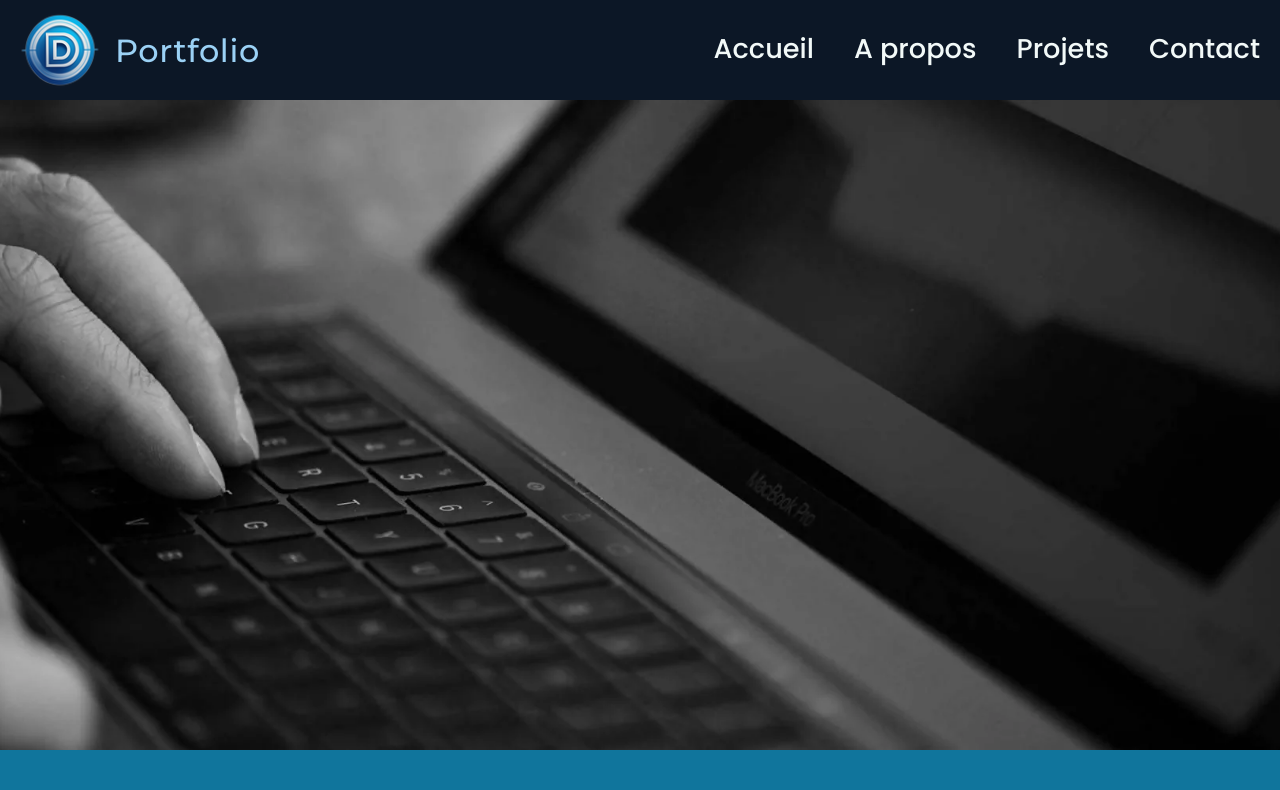
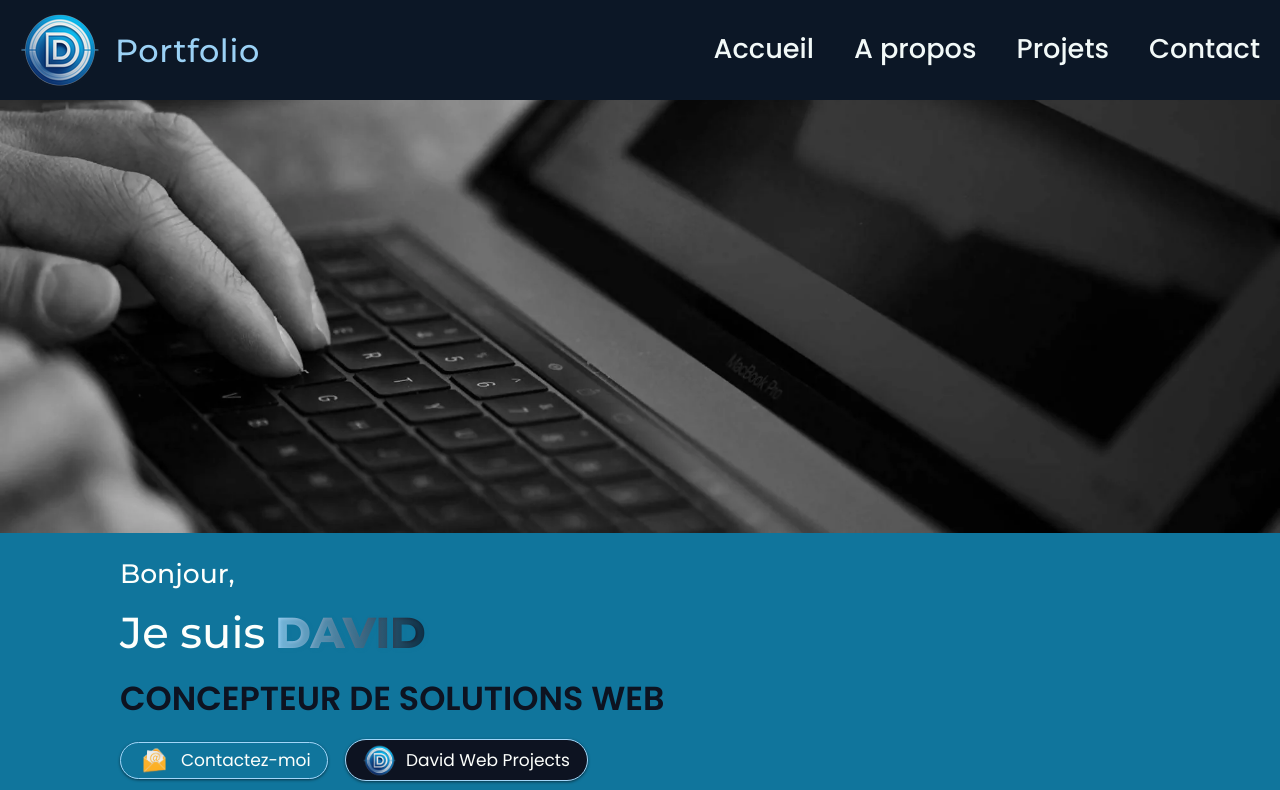
Before and after one commit to DavidDevPro/portfolioV2, a React (Vite) app: page / in a window 1280 px wide. Shown: the top 790 px of the page. Built offline with nearby package versions, Linux system fonts and the light colour scheme.

Commit message:
Related#2: Début refonte portfolioV2.0.1

```diff
--- a/src/components/HomeText.jsx
+++ b/src/components/HomeText.jsx
@@ -7,9 +7,9 @@ const HomeText = () => {
       <h2>Bonjour,</h2>
       <div className="home_text_name">
         <h3>Je suis </h3>
-        <h4>David</h4>
+        <h4 className="hero_name">David</h4>
       </div>
-      <h5>Développeur Front-End</h5>
+      <h5 class="developer_title">Concepteur de Solutions Web</h5>
       <div className="homeButton">
         <Link to="/contact">
           <Button
--- a/src/pages/ContactPage.jsx
+++ b/src/pages/ContactPage.jsx
@@ -4,15 +4,14 @@ import ContactText from "../components/ContactText";
 import HeadPages from "../components/HeadPages";
 import { MdAlternateEmail } from "react-icons/md";
 import { PiArrowFatLinesDownFill } from "react-icons/pi";
-import img from "/images/homeBanner.webp";
 import ScrollTo from "../components/ScrollTo";
 
 const ContactPage = () => {
   return (
     <main>
       <div className="main">
-        <img src={img} alt="" />
-        <HeadPages headText={"Contact"} icon={<MdAlternateEmail/>} />
+        <div className="contact_img">
+          <HeadPages headText={"Contact"} icon={<MdAlternateEmail />} />
           <section className="contact_section">
             <ContactText />
           </section>
@@ -27,6 +26,7 @@ const ContactPage = () => {
             <div id="move_text2"></div>
           </section>
         </div>
+      </div>
     </main>
   );
 };
--- a/src/sass/components/HomeBanner.scss
+++ b/src/sass/components/HomeBanner.scss
@@ -1,9 +1,25 @@
+/*╔═════════════════════════════════════════════════════╗
+   🖥️ ==> HOME BANNER
+  ╚═════════════════════════════════════════════════════╝ */
+
 .banner_img {
   width: 100%;
   height: 650px;
   object-fit: cover;
+  background-position: center;
   transition: height 300ms ease-out;
-  @media screen and (max-width: 768px) {
+}
+
+/* ~~~~~~~~~~~~~~~~~~~~~~~~~~~~~~~~~~~~~~
+ ===> 🖥️ MEDIA QUERY : Max-width 1920px
+ * ~~~~~~~~~~~~~~~~~~~~~~~~~~~~~~~~~~~~~~ */
+@media screen and (max-width: 1920px) {
+  .banner_img {
+    height: 33.854vw;
+  }
+}
+@media screen and (max-width: 768px) {
+  .banner_img {
     height: 350px;
   }
 }
--- a/src/sass/components/HomeText.scss
+++ b/src/sass/components/HomeText.scss
@@ -1,16 +1,20 @@
+/*╔═════════════════════════════════════════════════════╗
+   🖥️ ==> HOME TEXT
+  ╚═════════════════════════════════════════════════════╝ */
 @use "../utils/mixins" as *;
 @use "../utils/variables" as *;
 
 .home_text {
   color: $secondary100_color;
   max-width: 1600px;
+  height: auto;
   width: 100%;
   margin: 30px auto;
   padding: 0 20px;
   display: flex;
   flex-direction: column;
   align-items: flex-start;
-  gap: 25px;
+  gap: 23px;
   transition: align-items 300ms ease-out;
 
   @media screen and (max-width: 768px) {
@@ -19,7 +23,7 @@
 
   h2 {
     @include montserrat;
-    font-size: 2.5em;
+    font-size: 40px;
     font-weight: 500;
     transition: font-size 300ms ease-out;
 
@@ -34,30 +38,30 @@
     display: flex;
     gap: 15px;
     font-weight: 500;
-    font-size: 4em;
+    font-size: 65px;
     transition: font-size 300ms ease-out;
 
     @media screen and (max-width: 1000px) {
       font-size: 6.4vw;
     }
   }
-
-  h4 {
-    color: $fourth_color;
-    font-weight: 600;
-
-    @media screen and (max-width: 1000px) {
-      font-size: 6.4vw;
-    }
-    @media screen and (max-width: 768px) {
-      font-size: 1em;
-    }
+  .hero_name {
+    font-weight: 800;
+    background: linear-gradient(90deg, $fourth_color, $primary_color);
+    background-clip: text;
+    -webkit-background-clip: text;
+    -webkit-text-fill-color: transparent;
+    text-transform: uppercase;
+    text-shadow: 2px 2px 5px rgba(16, 117, 156, 0.3);
   }
 
-  h5 {
-    font-size: 4em;
-    font-weight: 500;
-    margin-bottom: 20px;
+  .developer_title {
+    font-size: 50px;
+    font-weight: 600;
+    font-family: "Poppins", sans-serif;
+    color: $primary_color;
+    text-transform: uppercase;
+
     transition: font-size 300ms ease-out;
     @media screen and (max-width: 1000px) {
       font-size: 6.4vw;
@@ -69,6 +73,10 @@
       font-size: 1.7em;
     }
   }
+
+  /* -------------------------------------------------------
+   🛠️ homeButton
+   ------------------------------------------------------- */
   .homeButton {
     display: flex;
     flex-wrap: wrap;
@@ -76,9 +84,37 @@
     align-items: center;
     gap: 25px;
     transition: flex-direction 300ms ease-out;
+  }
+}
 
-    @media screen and (max-width: 768px) {
-      flex-direction: column;
+/* ~~~~~~~~~~~~~~~~~~~~~~~~~~~~~~~~~~~~~~
+ ===> 🖥️ MEDIA QUERY : Max-width 1920px
+ * ~~~~~~~~~~~~~~~~~~~~~~~~~~~~~~~~~~~~~~ */
+@media screen and (max-width: 1920px) {
+  .home_text {
+    max-width: 83.333vw;
+    margin: 1.562vw auto;
+    padding: 0 1.041vw;
+    gap: 1.197vw;
+
+    h2 {
+      font-size: 2.083vw;
+    }
+    &_name {
+      gap: 0.781vw;
+      font-size: 3.385vw;
+    }
+    .hero_name {
+      text-shadow: 0.104vw 0.104vw 0.26vw rgba(16, 117, 156, 0.3);
+    }
+
+    .developer_title {
+      font-size: 2.604vw;
+    }
+
+    /* 🛠️ homeButton  */
+    .homeButton {
+      gap: 1.302vw;
     }
   }
 }
--- a/src/sass/pages/ContactPage.scss
+++ b/src/sass/pages/ContactPage.scss
@@ -6,15 +6,18 @@
   opacity: 1;
   z-index: 1;
 
-  img {
-    position: fixed;
-    object-fit: cover;
-    left: 0;
-    top: 0;
-    width: 100%;
-    height: 100vh;
-    opacity: 0.4;
-    z-index: -1;
+  .contact_img {
+    background: linear-gradient(
+        to bottom,
+        rgba(25, 40, 70, 0.5) 15%,
+        /* Transition douce à mi-hauteur */ rgba(25, 40, 70, 1) 100%
+          /* Couleur finale en bas */
+      ),
+      url(../images/homeBanner.webp);
+    background-size: cover;
+    background-repeat: no-repeat;
+    position: relative;
+    z-index: 1;
   }
 
   .contact_section,
```
Lines whose indentation alone changed are shown as unchanged.
